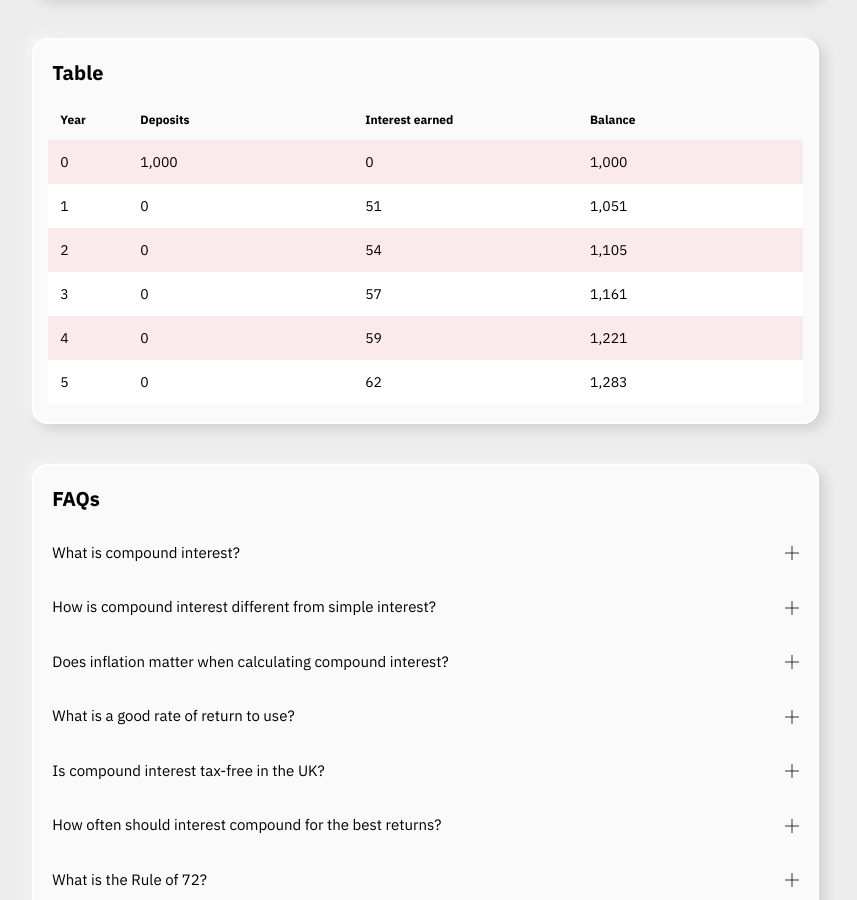
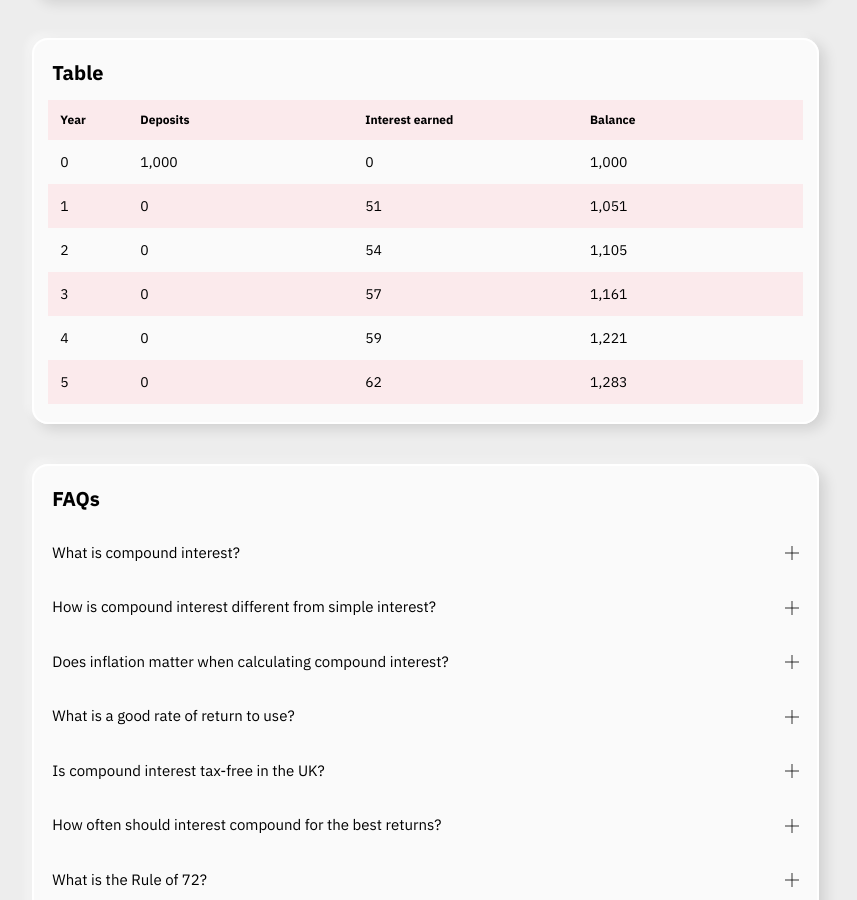
Before and after one commit to paulbarnes16-design/bureau, a Next.js app: page / in a window 1280 px wide. Shown: the part 844-1744 px from the top of the page, without its empty margins (421-1278 px from the left). Built offline with nearby package versions, Linux system fonts and the light colour scheme.

Commit message:
auto-save

```diff
--- a/components/Calculator.tsx
+++ b/components/Calculator.tsx
@@ -453,7 +453,7 @@ export default function Calculator({ defaultInputs, faqs }: { defaultInputs?: Pa
                           <col />
                         </colgroup>
                         <thead>
-                          <tr>
+                          <tr className="bg-irn/10">
                             {['Year', 'Deposits', inputs.adjustForInflation ? 'Real interest earned' : 'Interest earned', 'Balance'].map((h) => (
                               <th key={h} className="text-left text-xs font-bold text-black px-3 py-3">{h}</th>
                             ))}
@@ -461,7 +461,7 @@ export default function Calculator({ defaultInputs, faqs }: { defaultInputs?: Pa
                         </thead>
                         <tbody>
                           {result.rows.map((row, i) => (
-                            <tr key={row.year} className={i % 2 === 0 ? 'bg-irn/10' : 'bg-white'}>
+                            <tr key={row.year} className={i % 2 === 1 ? 'bg-irn/10' : ''}>
                               <td className="px-3 py-3 text-black">{row.year}</td>
                               <td className="px-3 py-3 text-black">{row.deposits.toLocaleString('en-GB')}</td>
                               <td className="px-3 py-3 text-black">{row.interestEarned.toLocaleString('en-GB')}</td>
@@ -495,7 +495,7 @@ export default function Calculator({ defaultInputs, faqs }: { defaultInputs?: Pa
                   <col />
                 </colgroup>
                 <thead>
-                  <tr>
+                  <tr className="bg-irn/10">
                     {['Year', 'Deposits', inputs.adjustForInflation ? 'Real interest earned' : 'Interest earned', 'Balance'].map((h) => (
                       <th key={h} className="text-left text-xs font-bold text-black px-3 py-3">{h}</th>
                     ))}
@@ -503,7 +503,7 @@ export default function Calculator({ defaultInputs, faqs }: { defaultInputs?: Pa
                 </thead>
                 <tbody>
                   {result.rows.map((row, i) => (
-                    <tr key={row.year} className={i % 2 === 0 ? 'bg-irn/10' : 'bg-white'}>
+                    <tr key={row.year} className={i % 2 === 1 ? 'bg-irn/10' : ''}>
                       <td className="px-3 py-3 text-black">{row.year}</td>
                       <td className="px-3 py-3 text-black">{row.deposits.toLocaleString('en-GB')}</td>
                       <td className="px-3 py-3 text-black">{row.interestEarned.toLocaleString('en-GB')}</td>
```
